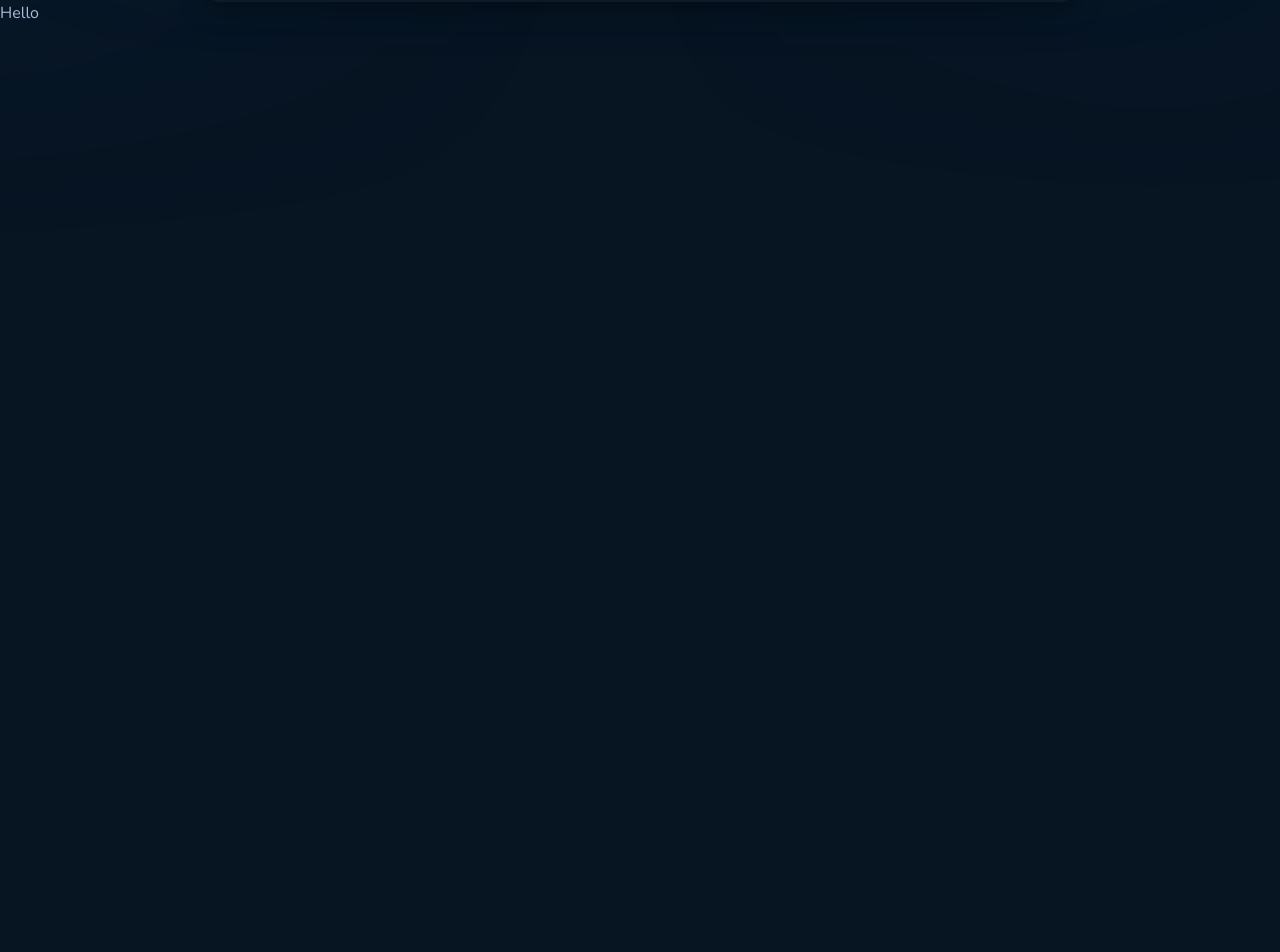
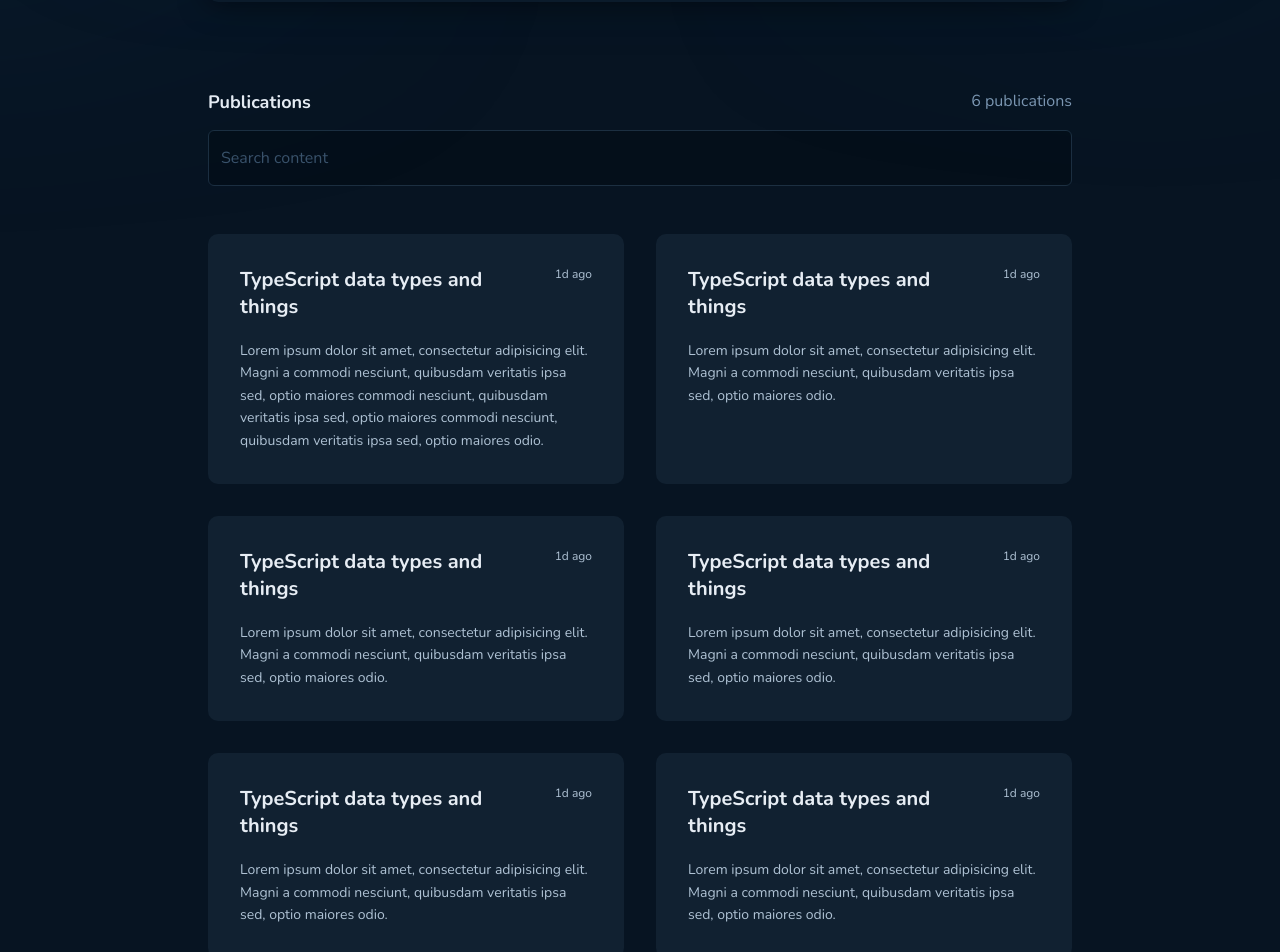
Before and after one commit to fernandofreamunde/challenge-github-blog, a React (Vite) app: page / in a window 1280 px wide. Shown: the part 380-1332 px from the top of the page. Before the commit the page ends 800 px from the top, so only its background shows below. Built offline with nearby package versions, Linux system fonts and the light colour scheme.

Commit message:
:lipstick: finish styling home page

```diff
--- a/src/pages/Home/components/ProfileCard/styles.ts
+++ b/src/pages/Home/components/ProfileCard/styles.ts
@@ -30,7 +30,6 @@ export const ProfileInfoHeader = styled.div`
   margin: 0.5rem 0;
 
   a {
-    font-weight: bold;
     color: ${(props) => props.theme.brandBlue};
     text-transform: uppercase;
     svg {
--- a/src/pages/Home/index.tsx
+++ b/src/pages/Home/index.tsx
@@ -1,12 +1,101 @@
 import { Header } from '../../components/Header'
 import { ProfileCard } from './components/ProfileCard'
+import {
+  MainContainer,
+  PostCard,
+  PostContainer,
+  SearchAndPubData,
+} from './styles'
 
 export function Home() {
   return (
     <>
       <Header />
       <ProfileCard />
-      <div>Hello</div>
+
+      <MainContainer>
+        <SearchAndPubData>
+          <div>
+            <h3>Publications</h3>
+            <span>6 publications</span>
+          </div>
+
+          <form>
+            <input placeholder="Search content" />
+          </form>
+        </SearchAndPubData>
+
+        <PostContainer>
+          <PostCard>
+            <span>
+              <h2>TypeScript data types and things</h2>
+              <div>1d ago</div>
+            </span>
+            <p>
+              Lorem ipsum dolor sit amet, consectetur adipisicing elit. Magni a
+              commodi nesciunt, quibusdam veritatis ipsa sed, optio maiores
+              commodi nesciunt, quibusdam veritatis ipsa sed, optio maiores
+              commodi nesciunt, quibusdam veritatis ipsa sed, optio maiores
+              odio.
+            </p>
+          </PostCard>
+          <PostCard>
+            <span>
+              <h2>TypeScript data types and things</h2>
+              <div>1d ago</div>
+            </span>
+            <p>
+              Lorem ipsum dolor sit amet, consectetur adipisicing elit. Magni a
+              commodi nesciunt, quibusdam veritatis ipsa sed, optio maiores
+              odio.
+            </p>
+          </PostCard>
+          <PostCard>
+            <span>
+              <h2>TypeScript data types and things</h2>
+              <div>1d ago</div>
+            </span>
+            <p>
+              Lorem ipsum dolor sit amet, consectetur adipisicing elit. Magni a
+              commodi nesciunt, quibusdam veritatis ipsa sed, optio maiores
+              odio.
+            </p>
+          </PostCard>
+          <PostCard>
+            <span>
+              <h2>TypeScript data types and things</h2>
+              <div>1d ago</div>
+            </span>
+            <p>
+              Lorem ipsum dolor sit amet, consectetur adipisicing elit. Magni a
+              commodi nesciunt, quibusdam veritatis ipsa sed, optio maiores
+              odio.
+            </p>
+          </PostCard>
+          <PostCard>
+            <span>
+              <h2>TypeScript data types and things</h2>
+              <div>1d ago</div>
+            </span>
+            <p>
+              Lorem ipsum dolor sit amet, consectetur adipisicing elit. Magni a
+              commodi nesciunt, quibusdam veritatis ipsa sed, optio maiores
+              odio.
+            </p>
+          </PostCard>
+          <PostCard>
+            <span>
+              <h2>TypeScript data types and things</h2>
+              <div>1d ago</div>
+            </span>
+            <p>
+              Lorem ipsum dolor sit amet, consectetur adipisicing elit. Magni a
+              commodi nesciunt, quibusdam veritatis ipsa sed, optio maiores
+              odio.
+            </p>
+          </PostCard>
+        </PostContainer>
+      </MainContainer>
     </>
   )
 }
--- /dev/null
+++ b/src/pages/Home/styles.ts
@@ -0,0 +1,68 @@
+import styled from 'styled-components'
+
+export const MainContainer = styled.main`
+  width: 100%;
+  max-width: 864px;
+  margin: 5.5rem auto;
+`
+
+export const SearchAndPubData = styled.div`
+  div {
+    display: flex;
+    justify-content: space-between;
+    margin-bottom: 1rem;
+    color: ${(props) => props.theme.baseSpan};
+  }
+
+  form {
+    display: flex;
+    input {
+      flex: 1;
+      background: ${(props) => props.theme.baseInput};
+      border: 1px solid ${(props) => props.theme.baseBorder};
+      padding: 1rem 0.75rem;
+      color: ${(props) => props.theme.baseText};
+      border-radius: 6px;
+
+      &::placeholder {
+        color: ${(props) => props.theme.baseLabel};
+      }
+    }
+  }
+`
+
+export const PostContainer = styled.div`
+  width: 100%;
+  max-width: 864px;
+  margin: 3rem auto 0;
+
+  display: grid;
+  grid-template-columns: 26rem 26rem;
+  grid-template-rows: repeat(16.25rem);
+  column-gap: 2rem;
+  row-gap: 2rem;
+`
+
+export const PostCard = styled.div`
+  width: 26rem;
+  padding: 2rem;
+  background-color: ${(props) => props.theme.basePost};
+  border-radius: 10px;
+
+  span {
+    display: flex;
+    justify-content: space-between;
+
+    h2 {
+      width: 18.5rem;
+    }
+
+    div {
+      font-size: 12px;
+    }
+  }
+
+  p {
+    margin-top: 1.25rem;
+  }
+`
--- a/src/styles/global.ts
+++ b/src/styles/global.ts
@@ -32,4 +32,9 @@ export const GlobalStyle = createGlobalStyle`
   h3 {
     font-size: 1.125rem;
   }
+
+  p {
+    font-size: 0.875rem;
+    line-height: 160%;
+  }
 `
```
